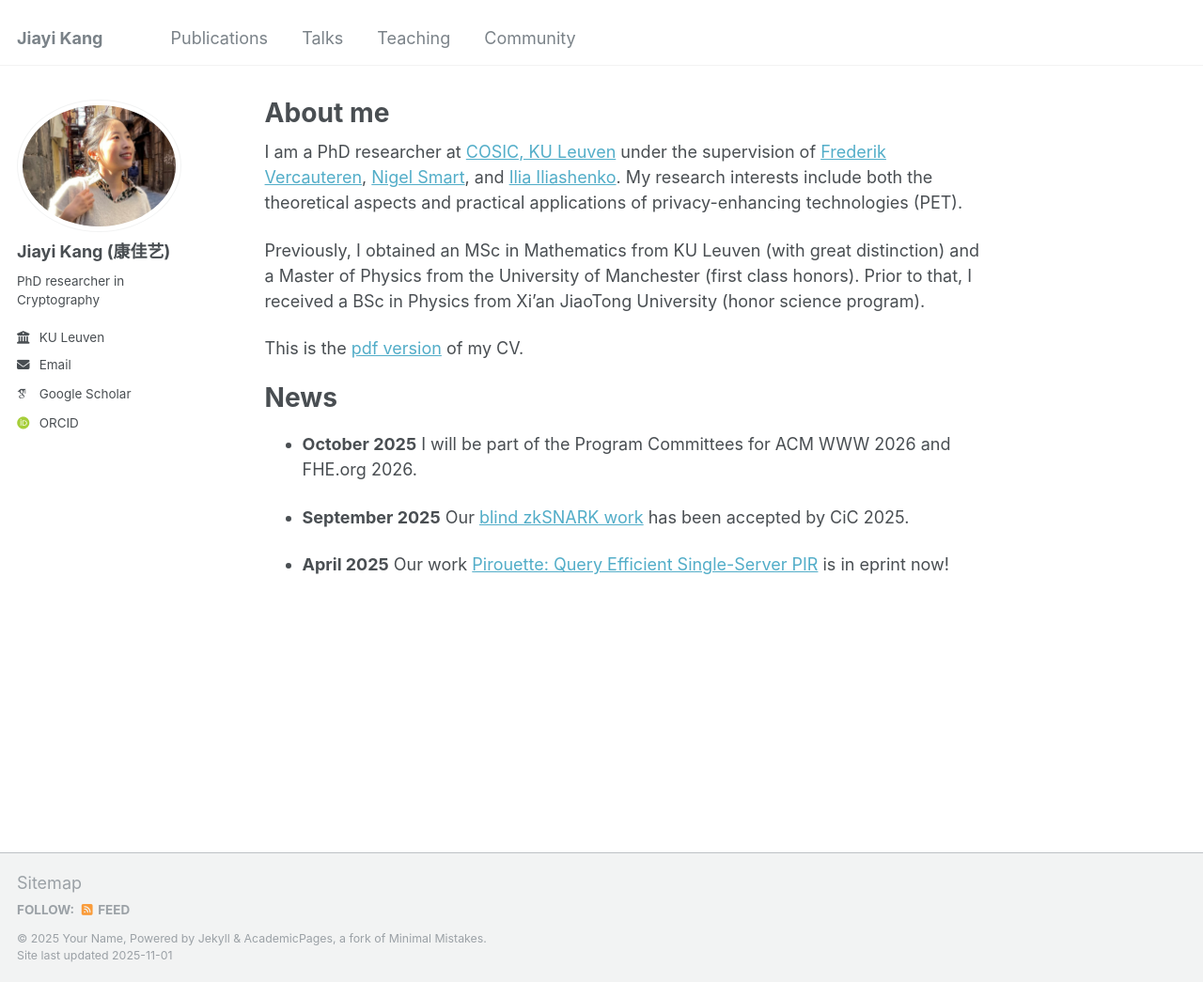
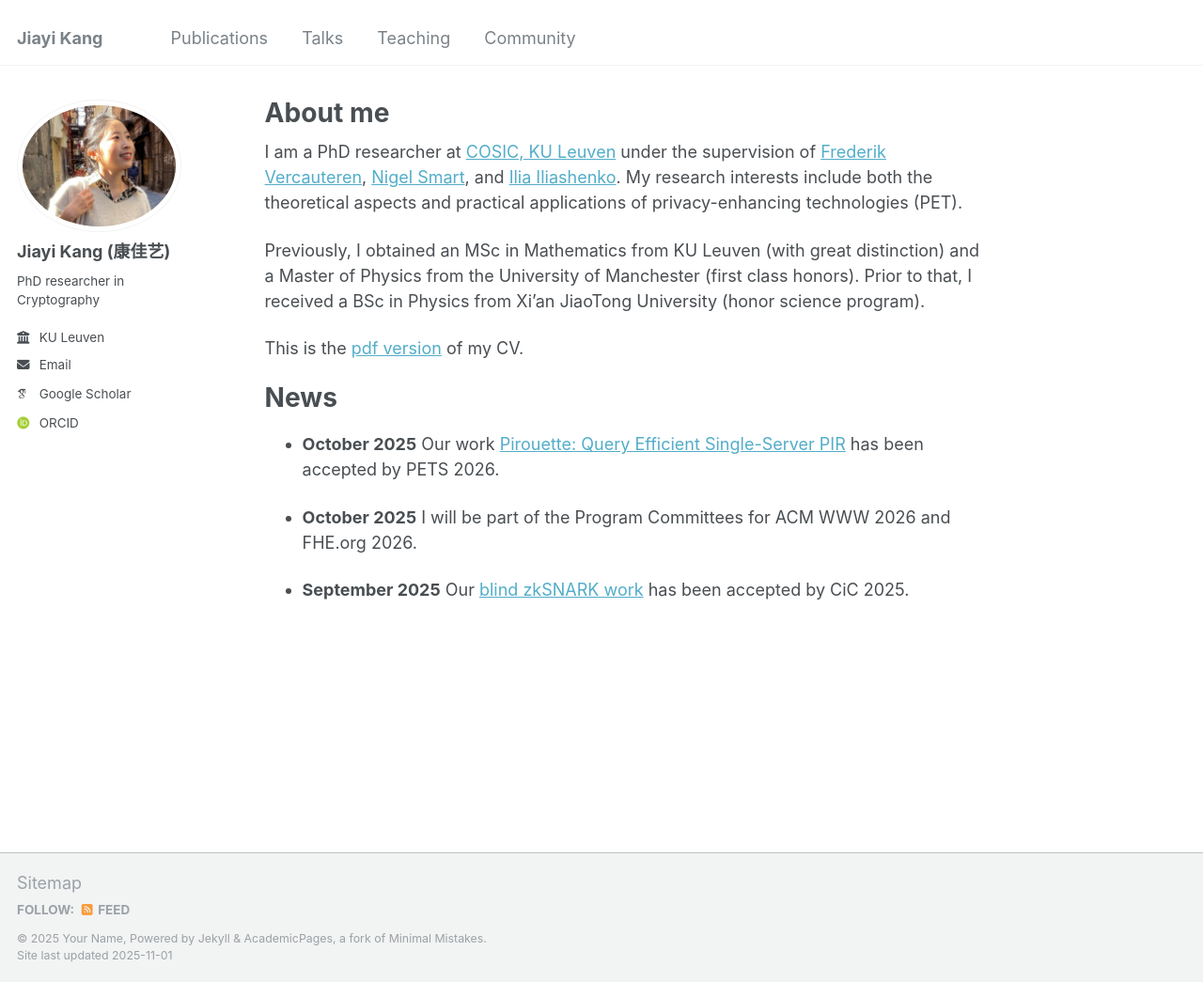
Before and after one commit to jiayikang2/jiayikang2.github.io, a Jekyll site: the page built from _pages/about.md, in a window 1280 px wide and 1045 px high. Shown: the whole window at 94% size. Built offline with Jekyll 4.4.1, drawn with Linux system fonts in a browser that asks for light colours; some web fonts are replaced.

Commit message:
PETS accept

```diff
--- a/_pages/about.md
+++ b/_pages/about.md
@@ -18,8 +18,8 @@ This is the [pdf version](/files/resume.pdf) of my CV.
 
 News
 ======
+ - **October 2025** Our work [Pirouette: Query Efficient Single-Server PIR](https://eprint.iacr.org/2025/680) has been accepted by PETS 2026.
+
  - **October 2025** I will be part of the Program Committees for ACM WWW 2026 and FHE.org 2026.
 
  - **September 2025** Our [blind zkSNARK work](https://eprint.iacr.org/2024/1684) has been accepted by CiC 2025.
-
- - **April 2025** Our work [Pirouette: Query Efficient Single-Server PIR](https://eprint.iacr.org/2025/680) is in eprint now!
```
Also changed, not shown: _pages/publications.md (+5 -4 lines), 1 other file.
